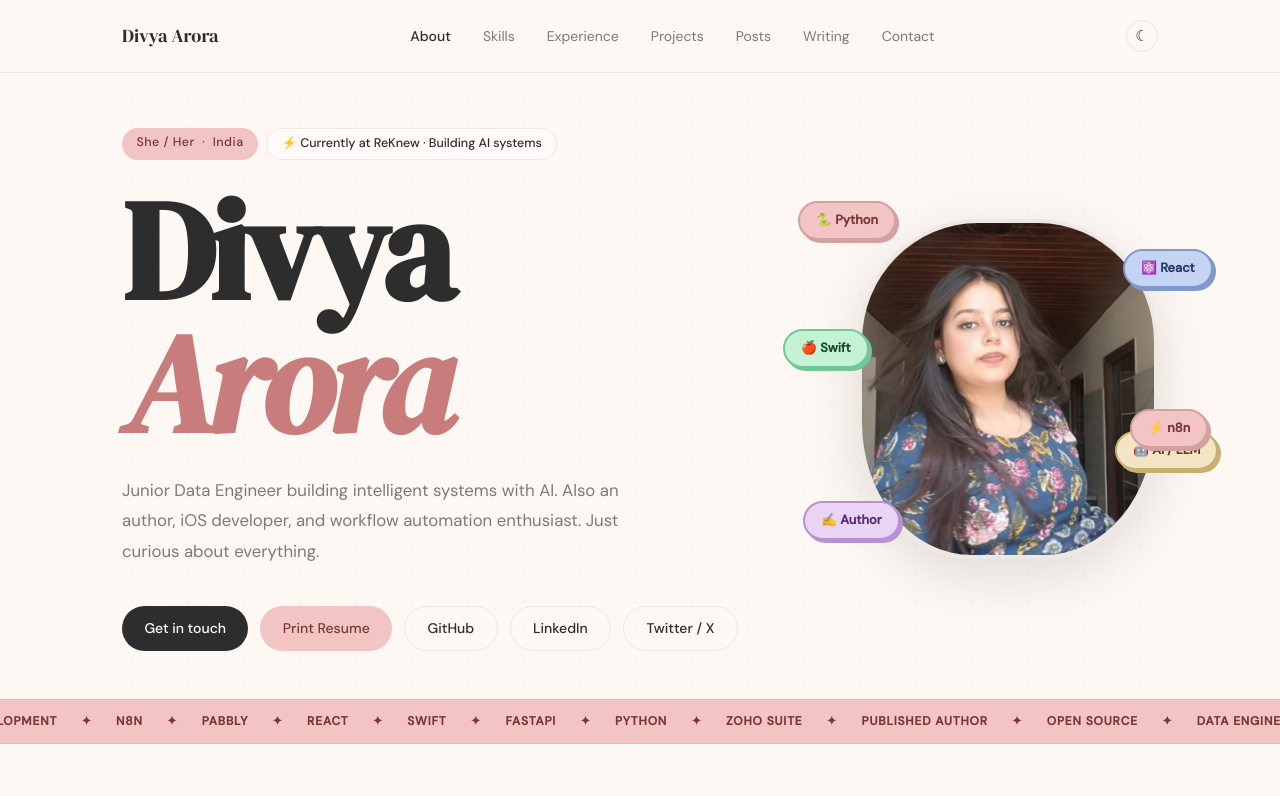
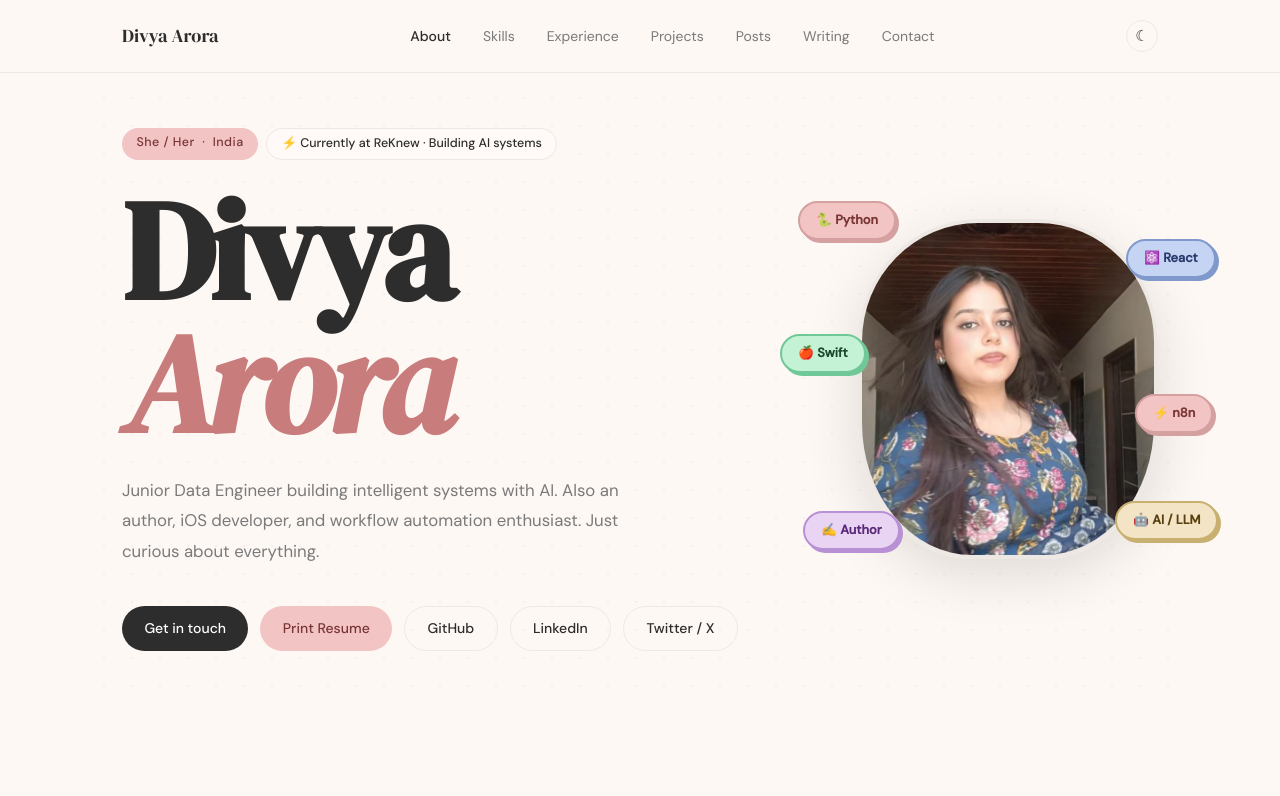
Before and after one commit to aroraadivya/divyaarora, a React (Vite) app: page / in a window 1280 px wide. Shown: the top 796 px of the page. Built offline with nearby package versions, Linux system fonts and the light colour scheme.

Commit message:
Remove marquee strip, fix n8n and AI/LLM badge overlap

```diff
--- a/src/App.jsx
+++ b/src/App.jsx
@@ -9,12 +9,6 @@ import Posts from './components/Posts';
 import Writing from './components/Writing';
 import Contact from './components/Contact';
 import PrintResume from './components/PrintResume';
-
-const MARQUEE = [
-  'Data Engineering','✦','AI / LLM','✦','iOS Development','✦','n8n','✦',
-  'Pabbly','✦','React','✦','Swift','✦','FastAPI','✦','Python','✦',
-  'Zoho Suite','✦','Published Author','✦','Open Source','✦',
-];
 
 function App() {
   const [scrollWidth, setScrollWidth] = useState(0);
@@ -46,13 +40,6 @@ function App() {
       )}
       <Nav />
       <Hero />
-      <div className="marquee-strip" aria-hidden="true">
-        <div className="marquee-track">
-          {[...MARQUEE, ...MARQUEE].map((item, i) => (
-            <span key={i} className="marquee-item">{item}</span>
-          ))}
-        </div>
-      </div>
       <About />
       <Skills />
       <Experience />
--- a/src/index.css
+++ b/src/index.css
@@ -256,12 +256,12 @@ section {
 .float-4 { background: var(--accent4); border-color: #c8b070; box-shadow: 3px 3px 0 #c8b070; color: #5a4010; }
 .float-5 { background: #ead4f4; border-color: #b890d4; box-shadow: 3px 3px 0 #b890d4; color: #5a2a7a; }
 .float-6 { background: var(--accent1); border-color: #d4a0a0; box-shadow: 3px 3px 0 #d4a0a0; color: #7a3535; }
-.float-1 { top: -18px;  left: -60px;  animation-duration: 3.8s; animation-delay: 0s;    }
-.float-2 { top: 30px;   right: -55px; animation-duration: 4.2s; animation-delay: 0.5s;  }
-.float-3 { top: 110px;  left: -75px;  animation-duration: 3.5s; animation-delay: 1s;    }
-.float-4 { bottom: 90px; right: -60px; animation-duration: 4.5s; animation-delay: 0.3s; }
-.float-5 { bottom: 20px; left: -55px;  animation-duration: 3.9s; animation-delay: 0.8s; }
-.float-6 { top: 190px;  right: -50px;  animation-duration: 4.1s; animation-delay: 1.2s; }
+.float-1 { top: -18px;   left: -60px;  animation-duration: 3.8s; animation-delay: 0s;   }
+.float-2 { top: 20px;    right: -58px; animation-duration: 4.2s; animation-delay: 0.5s; }
+.float-3 { top: 115px;   left: -78px;  animation-duration: 3.5s; animation-delay: 1s;   }
+.float-4 { bottom: 20px; right: -60px; animation-duration: 4.5s; animation-delay: 0.3s; }
+.float-5 { bottom: 10px; left: -55px;  animation-duration: 3.9s; animation-delay: 0.8s; }
+.float-6 { top: 175px;   right: -55px; animation-duration: 4.1s; animation-delay: 1.2s; }
 
 
 .hero-tags {
```
